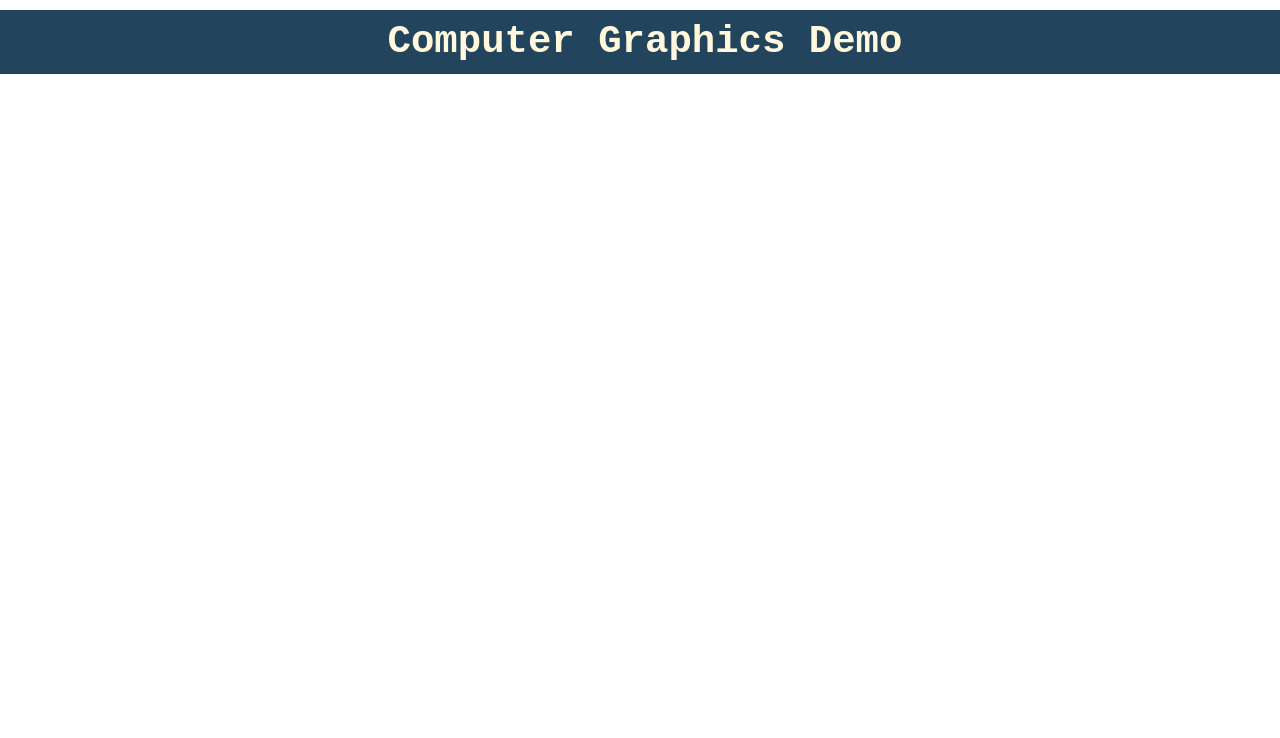
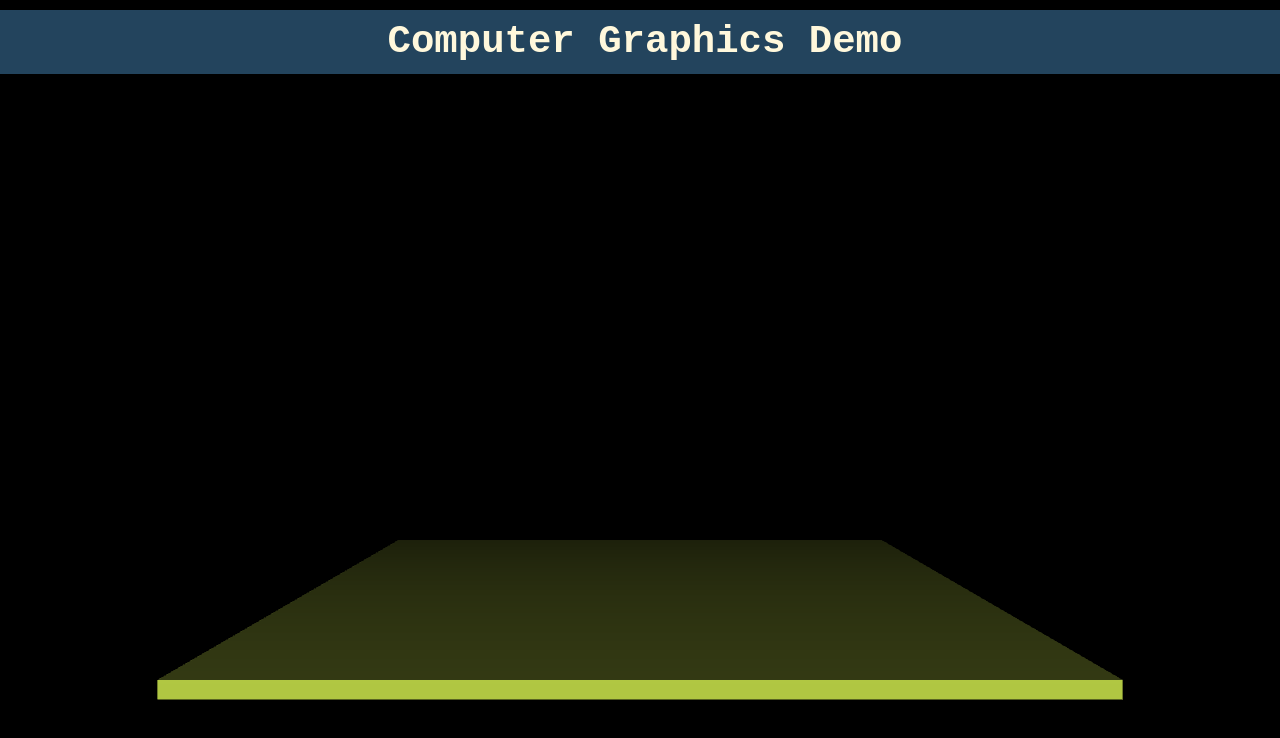
Before and after one commit to Georges034302/CGLabs, a website: page index.html in a window 1280 px wide. Drawn offline with nearby package versions, Linux system fonts and the light colour scheme; animation ran at ten frames a second.

Commit message:
lab9-base

```diff
--- a/index.html
+++ b/index.html
@@ -6,9 +6,7 @@
         <meta http-equiv="X-UA-Compatible" content="IE=edge">
         <meta name="viewport" content="width=device-width, initial-scale=1.0">
         <script src="js/three.js"></script>
-        <script src="js/OrbitControls.js"> </script>
-        <script src="js/MTLLoader.js"></script>
-        <script src="js/OBJLoader.js"></script>
+        <script src="js/three.min.js"> </script>
         <link rel="stylesheet" href="css/layout.css">
         <title>CG Labs</title>
     </head>
@@ -26,10 +24,10 @@
             uniform vec3 color; varying float vAlpha; void main() { gl_FragColor = vec4( color, vAlpha ); }
         </script>
 
-        <script src="labs/lab08/setup.js"></script>
-        <script src="labs/lab08/build.js"></script>
-        <script src="labs/lab08/animate.js"></script>
-        <script src="labs/lab08/run.js"></script>
+        <script src="labs/lab09/setup.js"></script>
+        <script src="labs/lab09/build.js"></script>
+        <script src="labs/lab09/animate.js"></script>
+        <script src="labs/lab09/run.js"></script>
 
     </body>
 
--- /dev/null
+++ b/labs/lab09/animate.js
@@ -0,0 +1,14 @@
+
+var speed = 0.005;
+
+//Step 3: animate the knots to rotate around all axis with speed 0.005
+function rotateKnot(){
+
+}
+
+//final update loop
+function animate() {
+    rotateKnot();
+    renderer.render(scene, camera);
+    requestAnimationFrame(animate);
+};
--- /dev/null
+++ b/labs/lab09/build.js
@@ -0,0 +1,31 @@
+
+var torusKnot;
+var floor;
+var controls;
+
+//Create floor
+function createFloor() {
+    var floorMaterial = new THREE.MeshLambertMaterial();
+    floorMaterial.shininess=100;
+    floorMaterial.color = new THREE.Color(0.8,0.9,0.3);
+    floorMaterial.side = THREE.DoubleSide;
+    var floorGeometry = new THREE.BoxGeometry(10,0.2,10);
+    var floorMesh= new THREE.Mesh( floorGeometry, floorMaterial);
+    floorMesh.position.y-=3;
+    return floorMesh;
+}
+
+//Step 2: create a knot
+function createKnot(){
+
+}
+
+camera = createCamera();
+renderer = createRenderer();
+floor = createFloor();
+
+//Add all shapes to the scene
+function addShapes() {
+    scene.add(camera);
+    scene.add(floor);
+}
--- /dev/null
+++ b/labs/lab09/run.js
@@ -0,0 +1,3 @@
+addShapes();
+animate();
+window.addEventListener('resize', resizeScene);
--- /dev/null
+++ b/labs/lab09/setup.js
@@ -0,0 +1,29 @@
+/* global THREE */
+//Declare System Variables
+var scene = new THREE.Scene();
+var renderer;
+var camera;
+var num_cam = 6;
+const cameras = [];
+
+var width_cam = (window.innerWidth / num_cam) * window.devicePixelRatio;
+var height_cam = (window.innerHeight / num_cam) * window.devicePixelRatio;
+var ratio = window.innerWidth / window.innerHeight;
+
+//Step 1: update the function createCamera in setup.js to create 36 cameras
+function createCamera() {
+    var mycamera = new THREE.PerspectiveCamera(45,ratio,0.1,1000);
+    mycamera.position.set(0,0,15);
+    mycamera.lookAt(0,0,1);
+    var cameralight = new THREE.PointLight(new THREE.Color(1, 1, 1), 1);
+    mycamera.add(cameralight);
+    return mycamera;
+}
+
+
+function createRenderer() {
+    var myrenderer = new THREE.WebGLRenderer({ antialias: true });
+    myrenderer.setSize(window.innerWidth, window.innerHeight);
+    document.body.appendChild(myrenderer.domElement);
+    return myrenderer;
+}
```
Also changed, not shown: labs/lab09/LAB09.md (+10 -4 lines).
